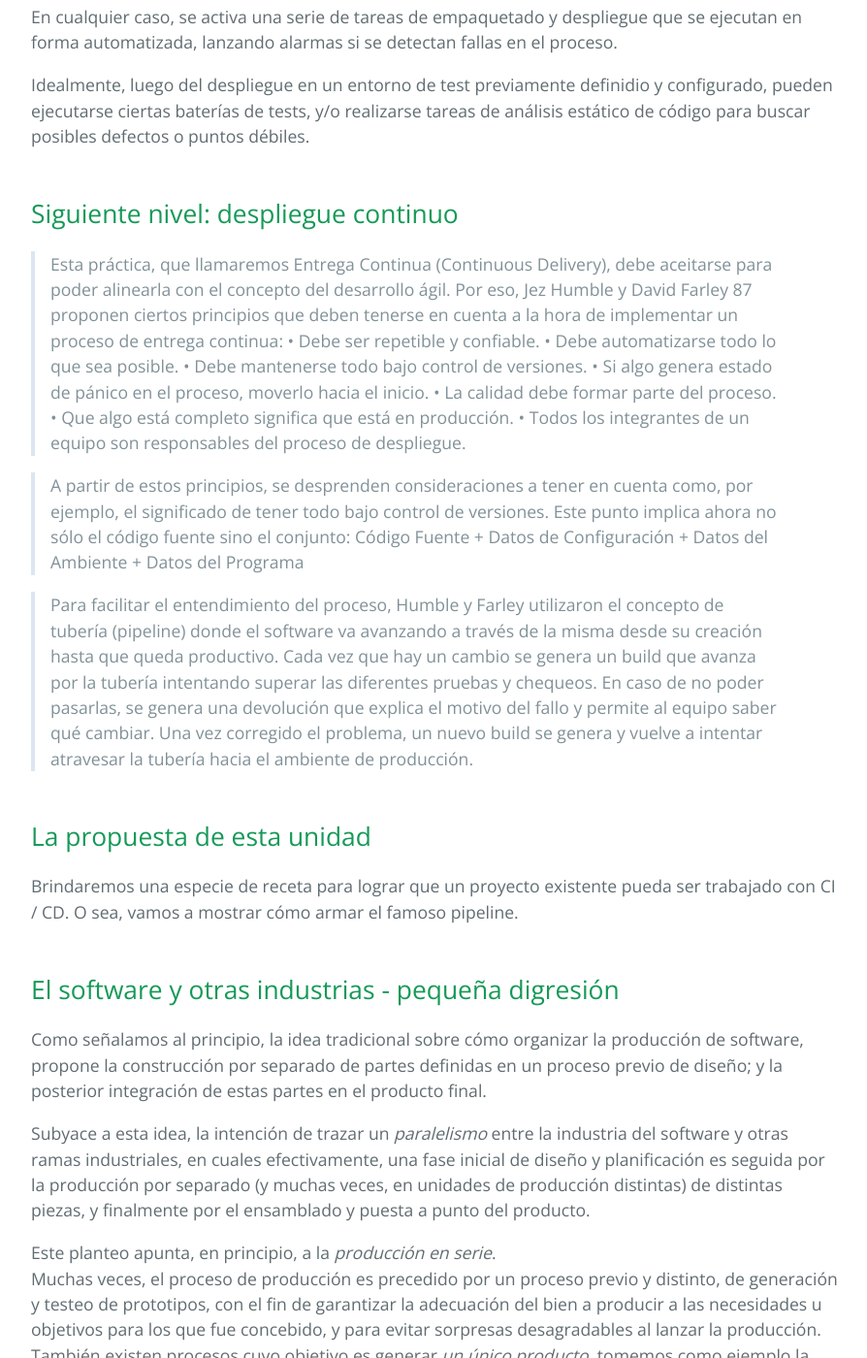
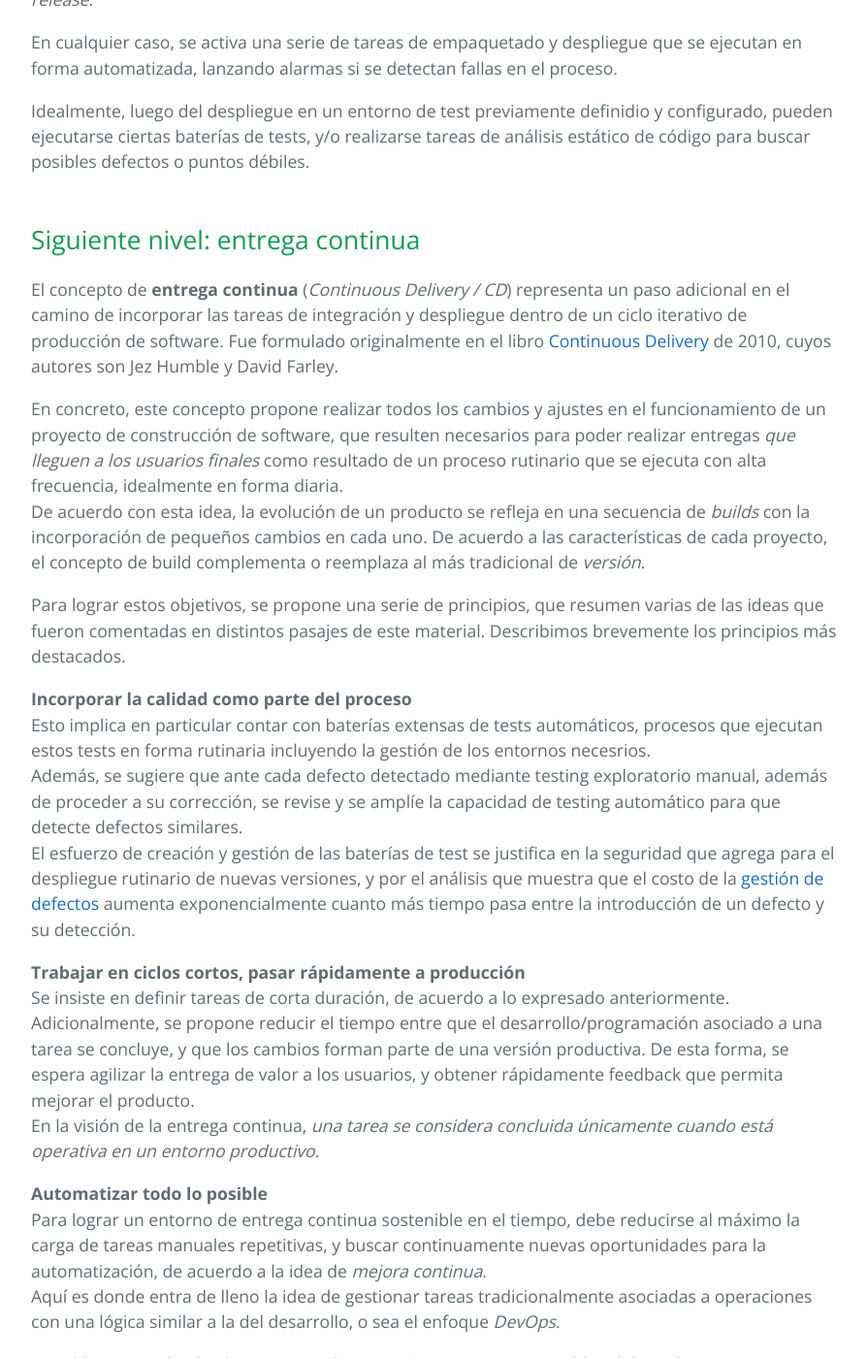
Before and after one commit to clombardi/design-thinking, a Jekyll site: the page built from ci-cd/intro.md, in a window 1280 px wide and 1400 px high, scrolled down 2837 px. Shown: the whole window at 97% size, without its empty margins (192-1086 px from the left). Built offline with Jekyll 4.4.1, drawn with Linux system fonts in a browser that asks for light colours; our own code applies the rules of GitHub Pages for plain Markdown files; some of the changed text lies outside the part shown.

Commit message:
ci cd - intro - lista

```diff
--- a/ci-cd/intro.md
+++ b/ci-cd/intro.md
@@ -31,7 +31,7 @@ Estos factores han sido responsables, en muchas ocasiones, de retrasos important
 Para mitigar los riesgos recién mencionados, y elevar el valor del software producido, debemos evolucionar hacia formas de trabajo en las que la integración y el despliegue **pierdan su carácter excepcional**, transformándose en parte de las prácticas y procesos _habituales_ en el desarrollo.
 Así, se podrá realizar el despliegue de nuevas versiones con mayor frecuencia, sin por ello perder calidad o control de los procesos.
 
-Para lograr este objetivo, es necesario alinear varios aspectos del desarrollo, entre ellos.
+Para lograr este objetivo, es necesario alinear varios aspectos del desarrollo, entre los que destacamos:
 - Organizar el desarrollo en _tareas cortas_, evitando la definición de tareas individuales que lleven más de unos pocos días-hombre, y dividiendo las que resulten demasiado gravosas.
 De esta forma, se evita la generación de [ramas](../git-branch/git-branch-merge) de código que se alejen demasiado del tronco principal del desarrollo, y se alienta el agregado de valor y funcionalidad en forma continua, de acuerdo a la idea de desarrollo evolutivo.
 - Contar con un buen nivel de [SCM](../scm-git/scm-intro), que permita obtener el conjunto de código fuente y otros archivos necesarios para generar cada entregable, en forma automatizada.
@@ -47,7 +47,7 @@ Mencionamos algunas de las ventajas que aporta este enfoque, relacionadas con la
 
 
 ## Integración continua
-Un horizonte posible en esta evolución es la llamada **integración continua**, concepto según el cual la generación de desplegables, e idealmente su despliegue en un entorno de test, ocurre _automáticamente_.
+Un horizonte posible en esta evolución es la llamada **integración continua** (_Continuous Integration / CI_), concepto según el cual la generación de desplegables, e idealmente su despliegue en un entorno de test, ocurre _automáticamente_.
 Una posibilidad es que el proceso se realice a intervalos regulares, idealmente una vez al día.
 Otra variante es que la integración se lance a partir de un evento relacionado con el repositorio de código, que puede ser: la aceptación de un [pull request](../git-branch/pull-requests), el agregado de un commit en una rama determinada de acuerdo a la [estrategia de branching](../git-branch/estrategias-branching) elegida para el proyecto, o la definición de un nuevo _tag_ o _release_.
 
@@ -57,39 +57,67 @@ Idealmente, luego del despliegue en un entorno de test previamente definidio y c
 
 
 
-## Siguiente nivel: despliegue continuo
+## Siguiente nivel: entrega continua
+El concepto de **entrega continua** (_Continuous Delivery / CD_) representa un paso adicional en el camino de incorporar las tareas de integración y despliegue dentro de un ciclo iterativo de producción de software.
+Fue formulado originalmente en el libro [Continuous Delivery](https://www.amazon.com/dp/0321601912) de 2010, cuyos autores son Jez Humble y David Farley.
 
-> Esta práctica, que llamaremos Entrega Continua (Continuous Delivery), debe aceitarse para
-poder alinearla con el concepto del desarrollo ágil. Por eso, Jez Humble y David Farley 87
-proponen ciertos principios que deben tenerse en cuenta a la hora de implementar un proceso de
-entrega continua:
-• Debe ser repetible y confiable.
-• Debe automatizarse todo lo que sea posible.
-• Debe mantenerse todo bajo control de versiones.
-• Si algo genera estado de pánico en el proceso, moverlo hacia el inicio.
-• La calidad debe formar parte del proceso.
-• Que algo está completo significa que está en producción.
-• Todos los integrantes de un equipo son responsables del proceso de despliegue.
+En concreto, este concepto propone realizar todos los cambios y ajustes en el funcionamiento de un proyecto de construcción de software, que resulten necesarios para poder realizar entregas _que lleguen a los usuarios finales_ como resultado de un proceso rutinario que se ejecuta con alta frecuencia, idealmente en forma diaria.
+De acuerdo con esta idea, la evolución de un producto se refleja en una secuencia de _builds_ con la incorporación de pequeños cambios en cada uno. De acuerdo a las características de cada proyecto, el concepto de build complementa o reemplaza al más tradicional de _versión_.
 
-> A partir de estos principios, se desprenden consideraciones a tener en cuenta como, por ejemplo,
-el significado de tener todo bajo control de versiones. Este punto implica ahora no sólo el código
-fuente sino el conjunto:
-Código Fuente + Datos de Configuración + Datos del Ambiente + Datos del Programa
+Para lograr estos objetivos, se propone una serie de principios, que resumen varias de las ideas que fueron comentadas en distintos pasajes de este material. Describimos brevemente los principios más destacados.
 
-> Para facilitar el entendimiento del proceso, Humble y Farley utilizaron el concepto de tubería
-(pipeline) donde el software va avanzando a través de la misma desde su creación hasta que queda
-productivo. Cada vez que hay un cambio se genera un build que avanza por la tubería intentando
-superar las diferentes pruebas y chequeos. En caso de no poder pasarlas, se genera una devolución
-que explica el motivo del fallo y permite al equipo saber qué cambiar. Una vez corregido el
-problema, un nuevo build se genera y vuelve a intentar atravesar la tubería hacia el ambiente de
-producción.
+**Incorporar la calidad como parte del proceso**
+Esto implica en particular contar con baterías extensas de tests automáticos, procesos que ejecutan estos tests en forma rutinaria incluyendo la gestión de los entornos necesrios.
+Además, se sugiere que ante cada defecto detectado mediante testing exploratorio manual, además de proceder a su corrección, se revise y se amplíe la capacidad de testing automático para que detecte defectos similares.
+El esfuerzo de creación y gestión de las baterías de test se justifica en la seguridad que agrega para el despliegue rutinario de nuevas versiones, y por el análisis que muestra que el costo de la [gestión de defectos](../testing/sistematizacion/bug-tracking) aumenta exponencialmente cuanto más tiempo pasa entre la introducción de un defecto y su detección.
+
+**Trabajar en ciclos cortos, pasar rápidamente a producción**
+Se insiste en definir tareas de corta duración, de acuerdo a lo expresado anteriormente.
+Adicionalmente, se propone reducir el tiempo entre que el desarrollo/programación asociado a una tarea se concluye, y que los cambios forman parte de una versión productiva. De esta forma, se espera agilizar la entrega de valor a los usuarios, y obtener rápidamente feedback que permita mejorar el producto.
+En la visión de la entrega continua, _una tarea se considera concluida únicamente cuando está operativa en un entorno productivo_.
+
+**Automatizar todo lo posible**
+Para lograr un entorno de entrega continua sostenible en el tiempo, debe reducirse al máximo la carga de tareas manuales repetitivas, y buscar continuamente nuevas oportunidades para la automatización, de acuerdo a la idea de _mejora continua_.
+Aquí es donde entra de lleno la idea de gestionar tareas tradicionalmente asociadas a operaciones con una lógica similar a la del desarrollo, o sea el enfoque _DevOps_.
+
+**Considerar a todos los integrantes de un equipo como responsables del producto**
+Con este principio, se apunta a fomentar la colaboración y la asistencia mutua entre las personas que cumplen [distintas tareas o roles](../programacion-a-desarrollo/construccion-tareas-roles) en un proyecto de desarrollo, en lugar de considerarlas "silos" separados.
+Los autores proponen revisar las políticas de premios en una organización, para verificar que las conductas premiadas sean las que efectivamente mejoren el rendimiento del equipo de proyecto _tomado en conjunto_.
+
+**Tener todo bajo control de versiones**
+Con este principio, se destaca la necesidad de que todos los archivos que intervienen en la generación y despliegue de entregables, y no sólo el código fuente, estén en repositorios de código administrados de acuerdo a una sólida [gestión de versiones](../scm-git/gestion-de-versiones).
+En particular, se incluye en este concepto a los archivos de configuración que deban incluirse en los entornos productivos.
+
+
+### Pipeline
+Para facilitar el entendimiento del proceso, Humble y Farley utilizaron el concepto de **pipeline** o _tubería_.
+A partir del agregado de un commit o tag, o de la aceptación de un Pull Request, se dispara una secuencia de acciones que configuran la tubería que atraviesa el código hasta llegar al entorno productivo. Entre estas acciones encontramos:
+- la generación de un nuevo build,
+- su despliegue en distintos entornos; se dice que el build va "promoviendo" a distintos entornos, progresivamente más "cercanos" al productivo que constituye el fin de la tubería.
+- la ejecución de baterías crecientemente completas de tests, desde smoke tests hasta tests completos de performance, integración y regresión.
+- el _análisis estático de código_, que complementa los tests buscando posibles fuentes de defectos o puntos débiles en el código fuente.
+
+Si en algún estadío de esta tubería se encuentra un problema, se genera una devolución que explica el motivo del fallo, permitiendo así abordarlo rápidamente. Una vez corregido, se vuelve a activar esta "tubería" que intentará "promover" los cambios en el código hacia el ambiente de producción.
+
+
+### Entrega continua según el modo de uso del software
+Para cumplir con la idea de entrega continua, además de generar y verificar los sucesivos _builds_ o versiones, deben garantizarse que los mismos lleguen efectivamente a los usuarios finales en forma regular.
+
+El cumplimiento de este requisito resulta más sencillo para aplicaciones cuya instalación corre por cuenta de una organización encargada de su gestión, en lugar de tener que ser instaladas por cada usuaria.
+Este es, en particular, el caso de las **aplicaciones Web**, a las que se accede mediante un navegador Internet.
+El enfoque de entrega continua resulta, por lo tanto, especialmente adecuado para este tipo de aplicaciones, que cada vez cubren un espectro mayor de funcionalidades, y cuya popularidad se encuentra en franco ascenso.
+
+Adicionalmente, mencionamos que la enorme difusión de las conexiones hogareñas a Internet, permite que aplicaciones instaladas en cada equipo, cuenten con mecanismos de actualización automática.
+Esto posibilita que el concepto de entrega continua se pueda aplicar también en este tipo de productos.
+
+
 
 ## La propuesta de esta unidad
-
-Brindaremos una especie de receta para lograr que un proyecto existente pueda ser trabajado con CI / CD. O sea, vamos a mostrar cómo armar el famoso pipeline.
+En el resto de esta unidad, describiremos y destacaremos varios de los elementos que deben estar presentes en la gestión de un proyecto de software, para poder trabajar de acuerdo a las propuestas de CI / CD.
+Dicho de otra forma, brindaremos los elementos necesarios para armar el _pipeline_ descripto anteriormente, llegando a suerte de "receta para CI / CD".
 
 
-## El software y otras industrias - pequeña digresión
+## Anexo - el software y otras industrias - pequeña digresión
 Como señalamos al principio, la idea tradicional sobre cómo organizar la producción de software, propone la construcción por separado de partes  definidas en un proceso previo de diseño; y la posterior integración de estas partes en el producto final.
 
 Subyace a esta idea, la intención de trazar un _paralelismo_ entre la industria del software y otras ramas industriales, en cuales efectivamente, una fase inicial de diseño y planificación es seguida por la producción por separado (y muchas veces, en unidades de producción distintas) de distintas piezas, y finalmente por el ensamblado y puesta a punto del producto.
```
Also changed, not shown: other parts of ci-cd/intro.md (+1 -1 lines).
